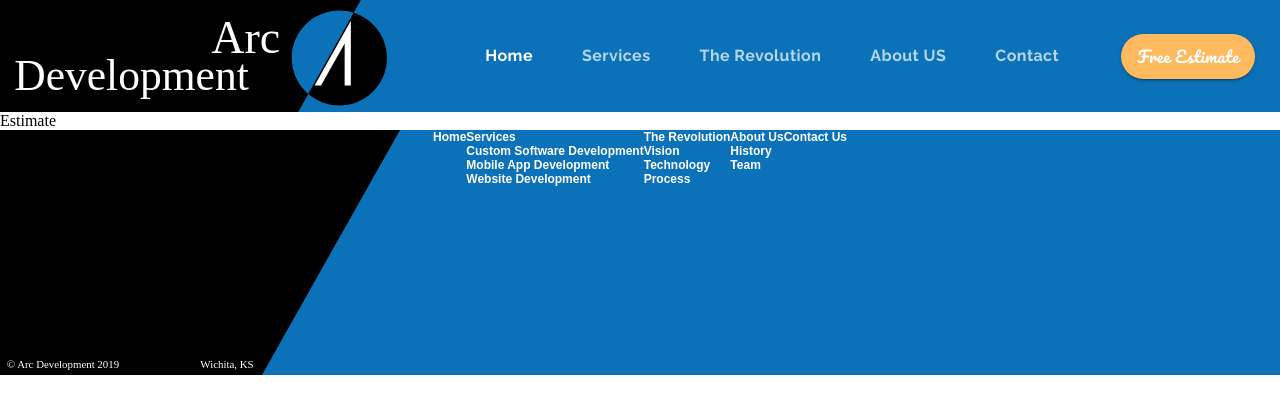
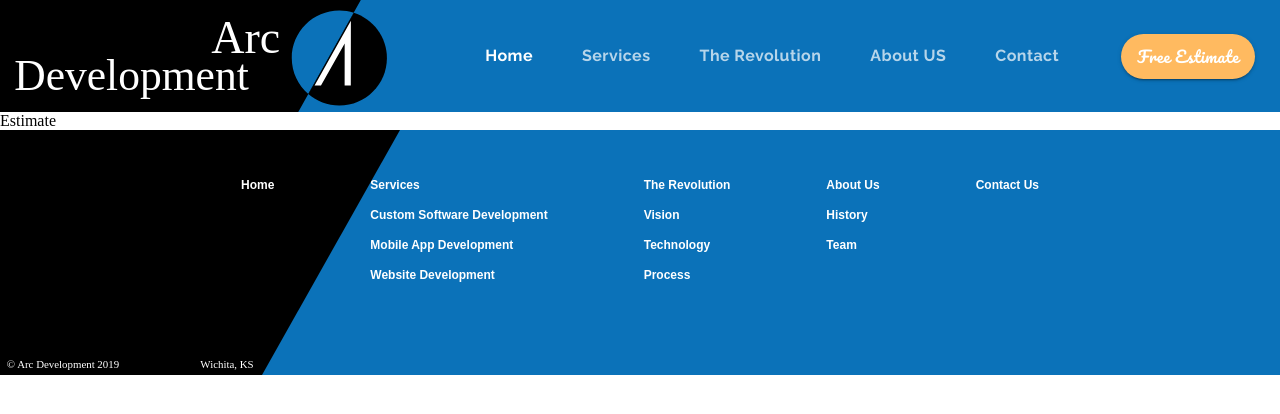
Before and after one commit to mhayk/arcdevelopment, a React (Create React App) app: page /estimate in a window 1280 px wide. Shown: the top 414 px of the page. Built offline with nearby package versions, Linux system fonts and the light colour scheme.

Commit message:
53. Using Grids - Navigation ✅.
Signed-off-by: Mhayk Whandson <hi@mhayk.com>

```diff
--- a/src/components/ui/Footer.js
+++ b/src/components/ui/Footer.js
@@ -1,6 +1,7 @@
 import React from 'react';
 import { makeStyles } from '@material-ui/core/styles';
 import Grid from '@material-ui/core/Grid';
+import { Link } from 'react-router-dom';
 
 import footerAdornment from '../../assets/Footer Adornment.svg';
 
@@ -29,6 +30,10 @@
     fontFamily: 'Arial',
     fontSize: '0.75rem',
     fontWeight: 'bold',
+    textDecoration: 'none',
+  },
+  gridItem: {
+    margin: '3em',
   },
 }));
 
@@ -38,61 +43,61 @@
   return (
     <footer className={classes.footer}>
       <Grid container justify="center" className={classes.mainContainer}>
-        <Grid item>
-          <Grid container direction="column">
-            <Grid item className={classes.link}>
+        <Grid item className={classes.gridItem}>
+          <Grid container direction="column" spacing={2}>
+            <Grid item component={Link} to="/" className={classes.link}>
               Home
             </Grid>
           </Grid>
         </Grid>
-        <Grid item>
-          <Grid container direction="column">
-            <Grid item className={classes.link}>
+        <Grid item className={classes.gridItem}>
+          <Grid container direction="column" spacing={2}>
+            <Grid item component={Link} to="/services" className={classes.link}>
               Services
             </Grid>
-            <Grid item className={classes.link}>
+            <Grid item component={Link} to="/customsoftware" className={classes.link}>
               Custom Software Development
             </Grid>
-            <Grid item className={classes.link}>
+            <Grid item component={Link} to="/mobileapps" className={classes.link}>
               Mobile App Development
             </Grid>
-            <Grid item className={classes.link}>
+            <Grid item component={Link} to="/websites" className={classes.link}>
               Website Development
             </Grid>
           </Grid>
         </Grid>
-        <Grid item>
-          <Grid container direction="column">
-            <Grid item className={classes.link}>
+        <Grid item className={classes.gridItem}>
+          <Grid container direction="column" spacing={2}>
+            <Grid item component={Link} to="/revolution" className={classes.link}>
               The Revolution
             </Grid>
-            <Grid item className={classes.link}>
+            <Grid item component={Link} to="/revolution" className={classes.link}>
               Vision
             </Grid>
-            <Grid item className={classes.link}>
+            <Grid item component={Link} to="/revolution" className={classes.link}>
               Technology
             </Grid>
-            <Grid item className={classes.link}>
+            <Grid item component={Link} to="/revolution" className={classes.link}>
               Process
             </Grid>
           </Grid>
         </Grid>
-        <Grid item>
-          <Grid container direction="column">
-            <Grid item className={classes.link}>
+        <Grid item className={classes.gridItem}>
+          <Grid container direction="column" spacing={2}>
+            <Grid item component={Link} to="/about" className={classes.link}>
               About Us
             </Grid>
-            <Grid item className={classes.link}>
+            <Grid item component={Link} to="/about" className={classes.link}>
               History
             </Grid>
-            <Grid item className={classes.link}>
+            <Grid item component={Link} to="/about" className={classes.link}>
               Team
             </Grid>
           </Grid>
         </Grid>
-        <Grid item>
-          <Grid container direction="column">
-            <Grid item className={classes.link}>
+        <Grid item className={classes.gridItem}>
+          <Grid container direction="column" spacing={2}>
+            <Grid item component={Link} to="/contact" className={classes.link}>
               Contact Us
             </Grid>
           </Grid>
```
